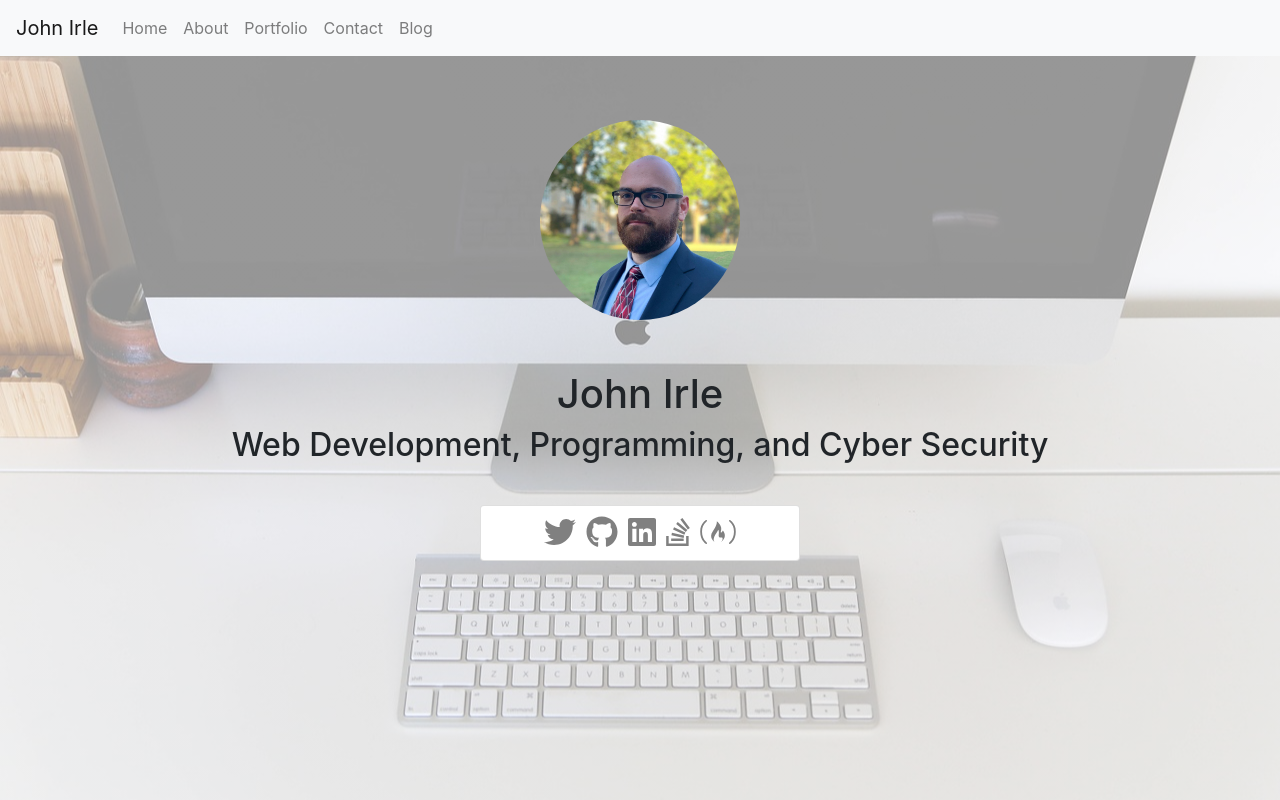
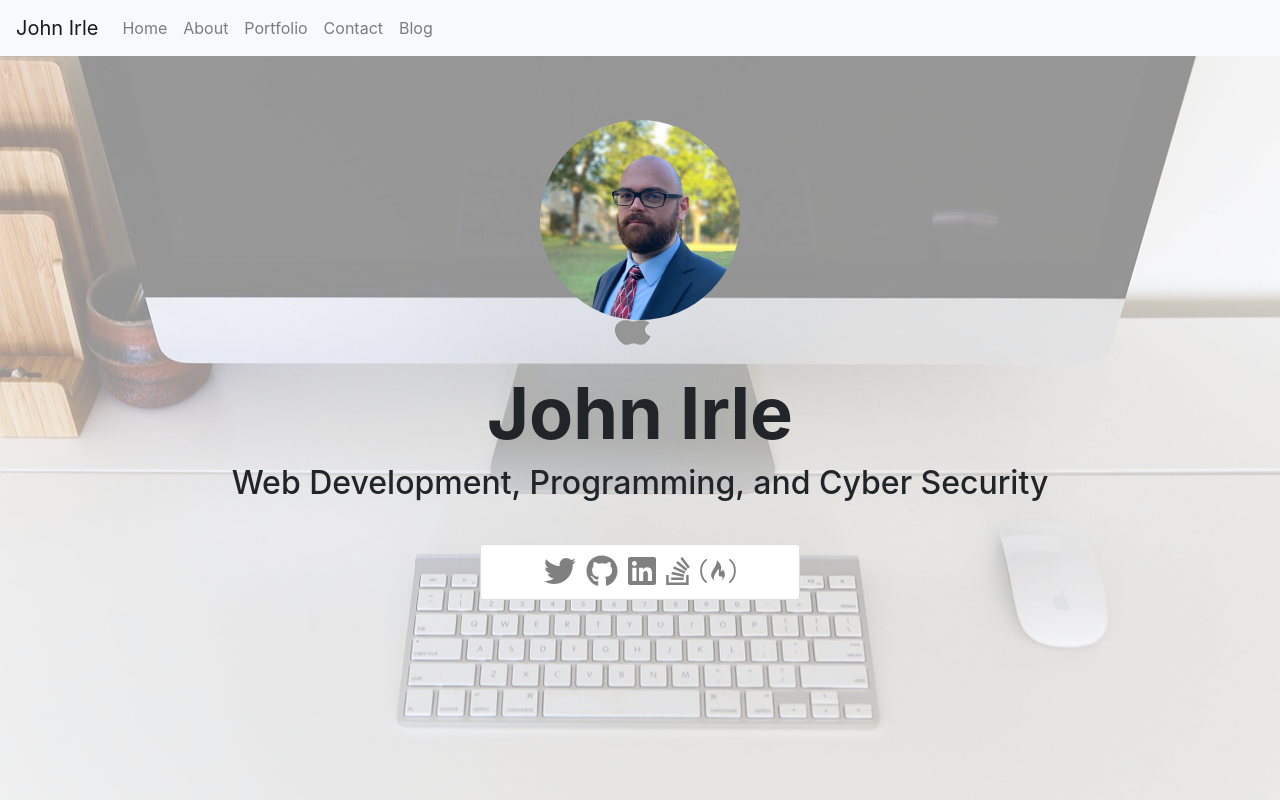
Before and after one commit to JohnIrle/Portfolio, a React (Create React App) app: page / in a window 1280 px wide. Shown: the top 800 px of the page. Built offline with nearby package versions, Linux system fonts and the light colour scheme.

Commit message:
Add inline style to h1.

```diff
--- a/src/components/Home.js
+++ b/src/components/Home.js
@@ -8,7 +8,7 @@ function Home(props) {
     <section id="home" className="home">
       <div style={{ textAlign: "center", display: "flex", flexDirection: "column", justifyContent: "center", alignItems: "center", paddingTop: "14vh" }}>
         <img className="profile-image" src={JohnIrle} alt="John Irle" />
-        <h1>John Irle</h1>
+        <h1 style={{ fontSize: "4.5em", fontWeight: 700 }} > John Irle</h1>
         <h2>Web Development, Programming, and Cyber Security</h2>
         <hr />
         <Card style={{ width: "20rem", margin: "auto" }}>
```
